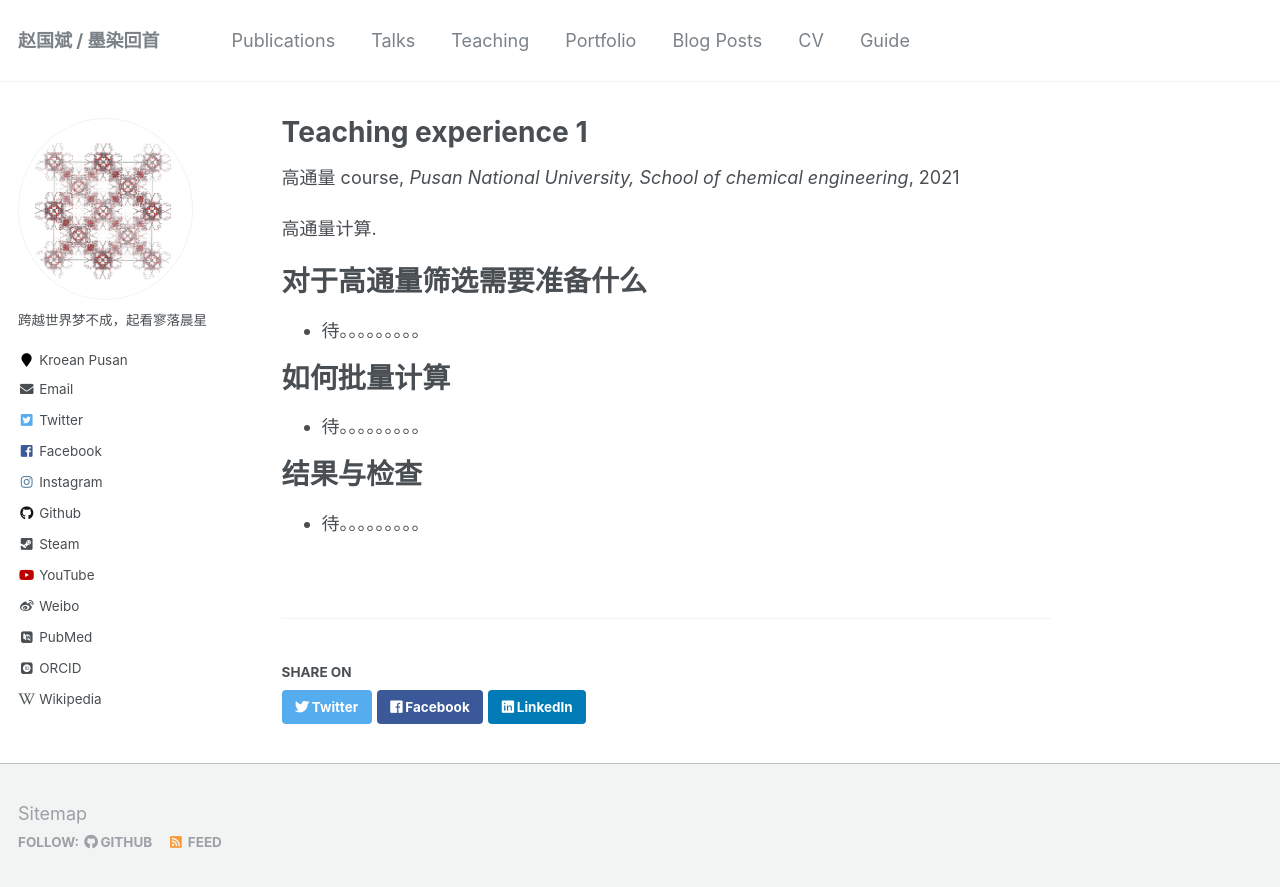
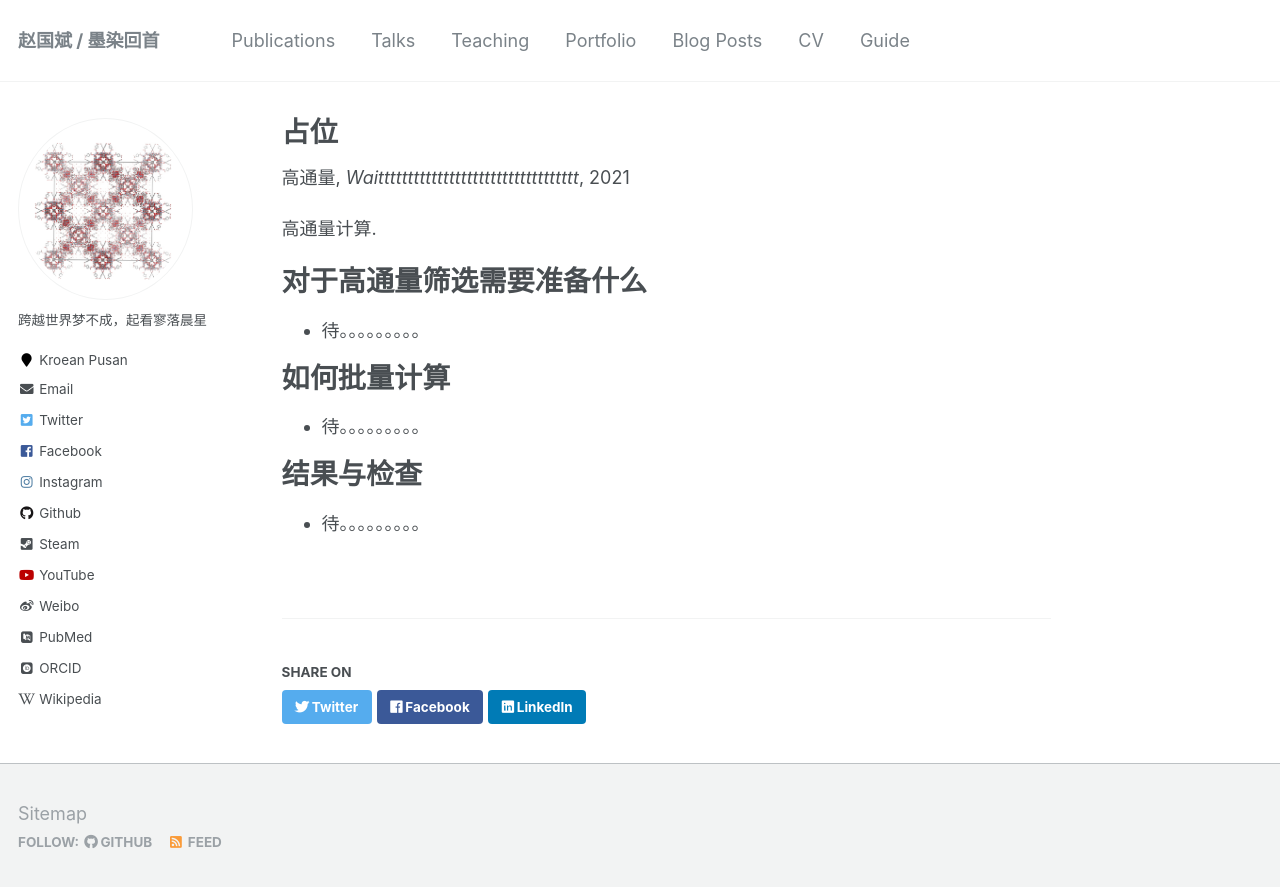
Before and after one commit to sxm13/ZGBshenxiaomoCV.github.io, a Jekyll site: the page built from _teaching/2020-spring-teaching-1.md, in a window 1280 px wide. Shown: the top 887 px of the page. Built offline with Jekyll 4.4.1, drawn with Linux system fonts in a browser that asks for light colours; some web fonts are replaced.

Commit message:
Update 2020-spring-teaching-1.md

```diff
--- a/_teaching/2020-spring-teaching-1.md
+++ b/_teaching/2020-spring-teaching-1.md
@@ -1,9 +1,9 @@
 ---
-title: "Teaching experience 1"
+title: "占位"
 collection: teaching
-type: "高通量 course"
+type: "高通量"
 permalink: /teaching/2020-spring-teaching-1
-venue: "Pusan National University, School of chemical engineering"
+venue: "Waitttttttttttttttttttttttttttttttttt"
 date: 2021-01-28
 location: "Pusan, Korean"
 ---
```
